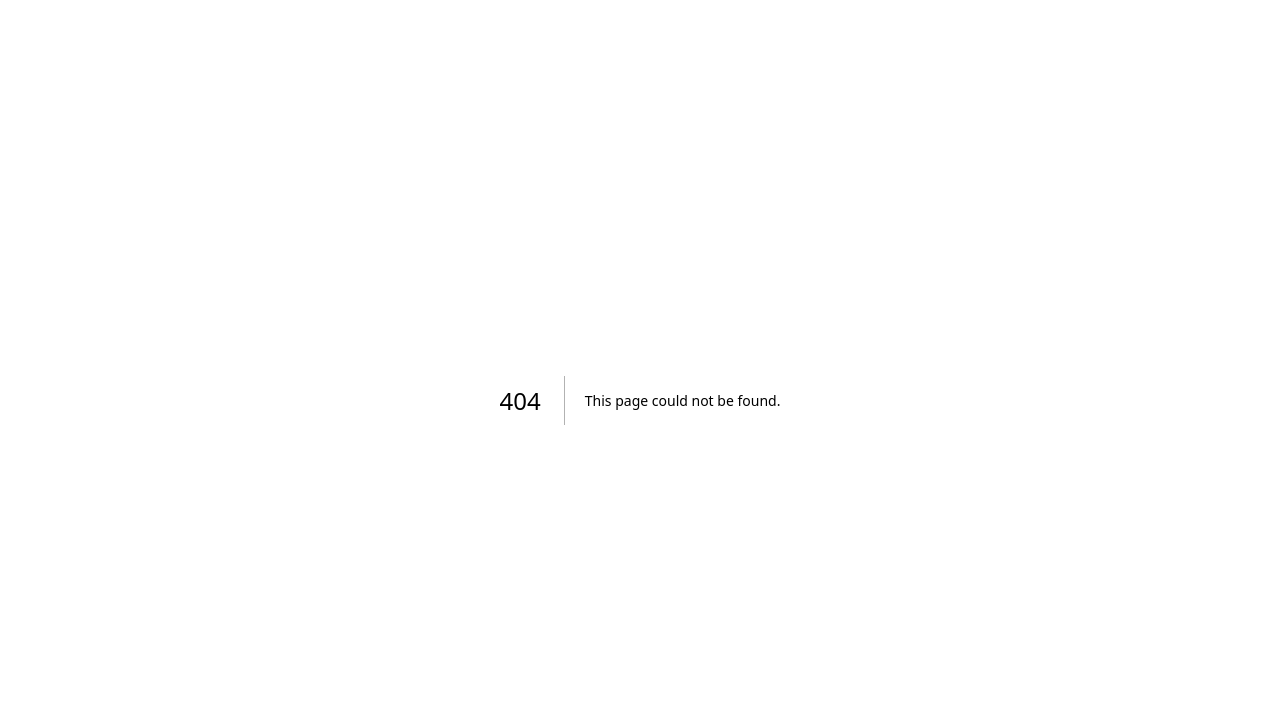
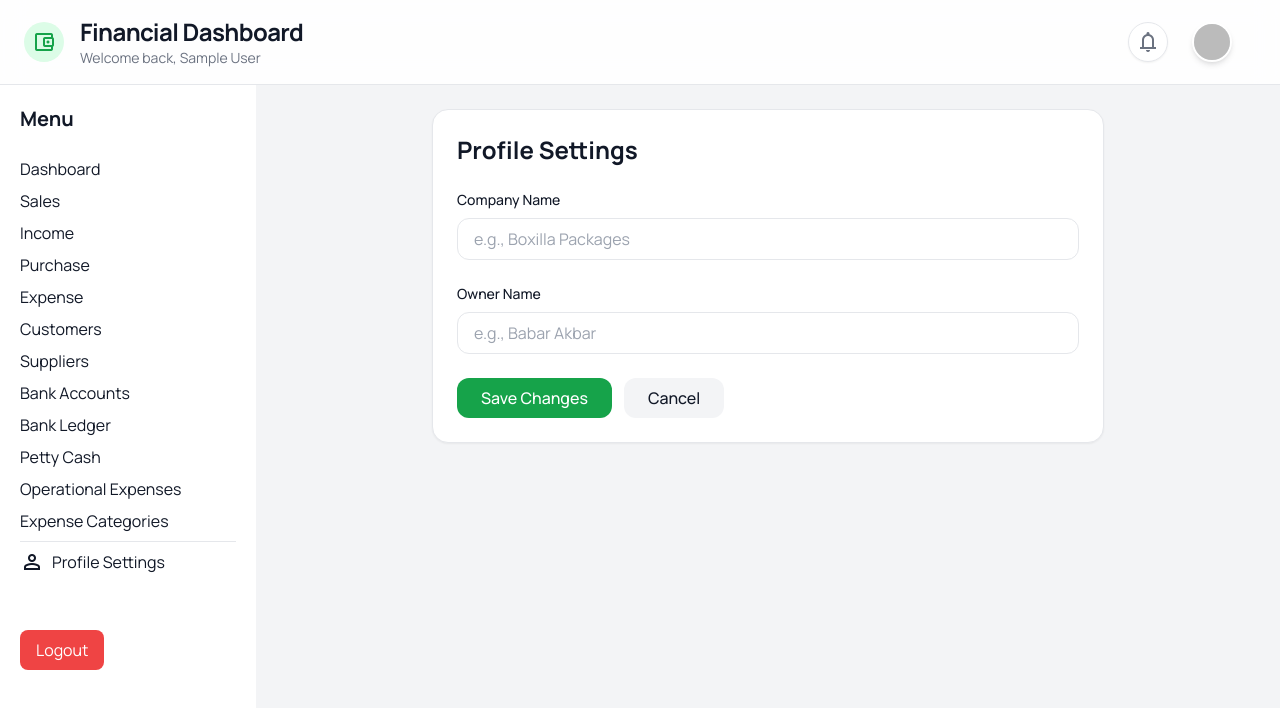
Before and after one commit to UmarBinAkbarAli/Ledger-app, a Next.js app: page /settings/profile in a window 1280 px wide. Before the commit this address had no page. Shown: the top 708 px of the page. Built offline with nearby package versions, Linux system fonts and the light colour scheme; no server answers; the database is empty; sample sign-in values are in the browser's storage.

Commit message:
added new dashboard with tons of feature specific to dashboard view

```diff
--- a/app/(dashboard)/dashboard/page.tsx
+++ b/app/(dashboard)/dashboard/page.tsx
@@ -6,7 +6,7 @@ import IncomeForm from "@/components/forms/IncomeForm";
 import ExpenseForm from "@/components/forms/ExpenseForm";
 import TransferForm from "@/components/forms/TransferForm";
 import { auth, db } from "@/lib/firebase";
-import { collection, query, where, getDocs } from "firebase/firestore";
+import { collection, query, where, getDocs, doc, getDoc } from "firebase/firestore";
 import { getPakistanDate } from "@/lib/dateUtils";
 
 type TimePeriod = "today" | "thisMonth" | "lastMonth" | "last7Days" | "last30Days";
@@ -38,7 +38,10 @@ export default function DashboardPage() {
   const [showExpenseModal, setShowExpenseModal] = useState(false);
   const [showTransferModal, setShowTransferModal] = useState(false);
   const [userName, setUserName] = useState("User");
+  const [companyName, setCompanyName] = useState("Your Company");
+  const [ownerName, setOwnerName] = useState("Owner Name");
   const [timePeriod, setTimePeriod] = useState<TimePeriod>("today");
+  const [showCards, setShowCards] = useState(true);
   const [metrics, setMetrics] = useState<MetricData>({
     totalSales: 0,
     totalPurchases: 0,
@@ -55,10 +58,26 @@ export default function DashboardPage() {
   const [loading, setLoading] = useState(true);
 
   useEffect(() => {
+    const loadUserProfile = async () => {
       const user = auth.currentUser;
       if (user) {
         setUserName(user.displayName || user.email?.split('@')[0] || "User");
+
+        // Fetch user profile from Firestore
+        try {
+          const userDoc = await getDoc(doc(db, "users", user.uid));
+          if (userDoc.exists()) {
+            const data = userDoc.data();
+            setCompanyName(data.companyName || "Your Company");
+            setOwnerName(data.ownerName || "Owner Name");
           }
+        } catch (err) {
+          console.error("Error loading user profile:", err);
+        }
+      }
+    };
+
+    loadUserProfile();
   }, []);
 
   // Load financial data when time period changes
@@ -338,7 +357,7 @@ export default function DashboardPage() {
   return (
     <div className="min-h-screen bg-background-light">
       {/* FINANCIAL OVERVIEW SECTION */}
-      <div className="px-4 py-6 md:px-8 lg:px-12 w-full max-w-[1400px] mx-auto">
+      <div className="px-6 py-6 w-full">
         <div className="flex flex-col sm:flex-row sm:items-center justify-between gap-4 mb-6">
           <h2 className="text-lg font-bold text-text-primary flex items-center gap-3">
             Financial Overview
@@ -347,6 +366,15 @@ export default function DashboardPage() {
             </span>
           </h2>
           <div className="flex items-center gap-3">
+            <button
+              onClick={() => setShowCards(!showCards)}
+              className="flex items-center gap-2 rounded-full border border-border-light bg-white px-4 py-2 text-sm font-medium text-text-primary hover:border-primary/50 hover:bg-gray-50 transition-all shadow-sm"
+            >
+              <span className="material-symbols-outlined text-[18px]">
+                {showCards ? 'visibility_off' : 'visibility'}
+              </span>
+              {showCards ? 'Hide Cards' : 'Show Cards'}
+            </button>
             <select
               value={timePeriod}
               onChange={(e) => setTimePeriod(e.target.value as TimePeriod)}
@@ -363,7 +391,7 @@ export default function DashboardPage() {
 
         {loading ? (
           <div className="text-center py-10 text-gray-500">Loading financial data...</div>
-        ) : (
+        ) : showCards ? (
           <section className="mb-8 grid grid-cols-1 gap-4 sm:grid-cols-2 lg:grid-cols-5">
             {/* Total Sales */}
             <MetricCard
@@ -417,26 +445,39 @@ export default function DashboardPage() {
               iconColor="text-purple-500"
             />
           </section>
-        )}
+        ) : null}
       </div>
 
       {/* MAIN CONTENT GRID */}
-      <div className="grid grid-cols-1 lg:grid-cols-3 gap-6 mb-8">
+      <div className="grid grid-cols-1 lg:grid-cols-3 gap-6 mb-8 px-6 items-center">
         {/* LEFT: BRANDING BANNER */}
         <div className="lg:col-span-2">
-          <div className="w-full bg-gradient-to-r from-slate-800 to-slate-900 rounded-xl p-8 shadow-sm border border-border-light text-white flex flex-col items-start justify-center min-h-[280px]">
+          <div className="w-full bg-gradient-to-r from-slate-800 to-slate-900 rounded-xl p-8 shadow-sm border border-border-light text-white flex flex-col items-start justify-center min-h-[280px] relative overflow-hidden">
+            {/* Background decoration */}
+            <div className="absolute -right-10 -top-10 size-40 rounded-full bg-white/5 blur-3xl"></div>
+            <div className="absolute -left-10 -bottom-10 size-40 rounded-full bg-primary/20 blur-3xl"></div>
+
+            <div className="relative z-10">
               <h1 className="text-4xl md:text-5xl font-extrabold tracking-tight mb-2">
-              Boxilla Packages
+                {companyName}
               </h1>
               <div className="h-1 w-20 bg-primary rounded mb-4"></div>
               <p className="text-lg md:text-xl text-gray-300 font-light">
-              Babar akbar
+                {ownerName}
               </p>
+              <Link
+                href="/settings/profile"
+                className="mt-4 inline-flex items-center gap-2 text-sm text-gray-400 hover:text-white transition-colors"
+              >
+                <span className="material-symbols-outlined text-[16px]">edit</span>
+                Edit Profile
+              </Link>
+            </div>
           </div>
         </div>
 
         {/* RIGHT: QUICK ACTIONS */}
-        <div>
+        <div className="flex flex-col">
           <h2 className="text-lg font-bold text-text-primary mb-4">Quick Actions</h2>
           <div className="grid grid-cols-2 gap-3">
             {/* Add Income */}
@@ -492,7 +533,7 @@ export default function DashboardPage() {
       </div>
 
       {/* RECENT TRANSACTIONS */}
-      <div className="bg-white rounded-xl shadow-sm border border-border-light p-6">
+      <div className="bg-white rounded-xl shadow-sm border border-border-light p-6 mx-6 mb-6">
         <div className="flex items-center justify-between mb-6">
           <h2 className="text-lg font-bold text-text-primary">Recent Transactions</h2>
           <Link href="/sales" className="text-sm text-primary hover:text-primary-dark font-medium flex items-center gap-1">
--- a/app/(dashboard)/layout.tsx
+++ b/app/(dashboard)/layout.tsx
@@ -34,32 +34,67 @@ export default function DashboardLayout({ children }: { children: ReactNode }) {
   }
 
   return (
-    <div className="flex min-h-screen bg-gray-100">
+    <div className="min-h-screen bg-background-light flex flex-col">
+      {/* TOP NAVIGATION BAR */}
+      <header className="sticky top-0 z-50 border-b border-border-light bg-white/90 backdrop-blur-md">
+        <div className="flex items-center justify-between gap-4 px-6 py-4">
+          <div className="flex items-center gap-4">
+            <div className="size-10 flex items-center justify-center bg-primary-light rounded-full text-primary">
+              <span className="material-symbols-outlined text-[24px]">account_balance_wallet</span>
+            </div>
+            <div>
+              <h1 className="text-xl md:text-2xl font-bold leading-tight tracking-tight text-text-primary">Financial Dashboard</h1>
+              <p className="text-sm text-text-secondary hidden sm:block">Welcome back, {user?.displayName || user?.email?.split('@')[0] || 'User'}</p>
+            </div>
+          </div>
+          <div className="flex items-center gap-3 md:gap-6 pr-6">
+            <button className="flex size-10 items-center justify-center rounded-full bg-white border border-border-light text-text-secondary hover:bg-gray-50 hover:text-primary transition-colors shadow-sm">
+              <span className="material-symbols-outlined text-[24px]">notifications</span>
+            </button>
+            <div className="h-10 w-10 overflow-hidden rounded-full border-2 border-white shadow-md bg-gray-200">
+              {user?.photoURL ? (
+                <img alt="User Profile" className="h-full w-full object-cover" src={user.photoURL} />
+              ) : (
+                <div className="h-full w-full flex items-center justify-center bg-primary text-white font-bold">
+                  {(user?.displayName?.[0] || user?.email?.[0] || 'U').toUpperCase()}
+                </div>
+              )}
+            </div>
+          </div>
+        </div>
+      </header>
 
-      {/* 🔴 Offline Banner (Top, Full Width) */}
+      {/* 🔴 Offline Banner */}
       {!online && (
-        <div className="fixed top-0 left-0 w-full bg-red-600 text-white text-center py-2 z-50">
+        <div className="bg-red-600 text-white text-center py-2 z-40">
           You are offline. Changes will sync automatically once you are online.
         </div>
       )}
 
+      <div className="flex flex-1">
         {/* Sidebar */}
-      <aside className="w-64 bg-white shadow-md p-5 space-y-4">
-        <h2 className="text-xl font-bold mb-6">Ledger App</h2>
+        <aside className="w-64 bg-white shadow-md p-5 space-y-4 hidden lg:block">
+          <h2 className="text-xl font-bold mb-6 text-text-primary">Menu</h2>
 
           <nav className="flex flex-col space-y-2">
-          <Link className="hover:text-blue-600" href="/dashboard">Dashboard</Link>
-          <Link className="hover:text-blue-600" href="/sales">Sales</Link>
-           <Link className="hover:text-blue-600" href="/income-list">Income</Link>
-          <Link className="hover:text-blue-600" href="/purchase">Purchase</Link>
-          <Link className="hover:text-blue-600" href="/expense-list">Expense</Link>
-          <Link className="hover:text-blue-600" href="/customers">Customers</Link>
-          <Link className="hover:text-blue-600" href="/supplier">Suppliers</Link>
-          <Link className="hover:text-blue-600" href="/bank-accounts">Bank Accounts</Link>
-          <Link className="hover:text-blue-600" href="/bank-ledger">Bank Ledger</Link>
-          <Link className="hover:text-blue-600" href="/petty-cash">Petty Cash</Link>
-          <Link className="hover:text-blue-600" href="/operational-expenses">Operational Expenses</Link>
-          <Link className="hover:text-blue-600" href="/settings/expense-categories">Expense Categories</Link>
+            <Link className="hover:text-primary transition-colors text-text-primary" href="/dashboard">Dashboard</Link>
+            <Link className="hover:text-primary transition-colors text-text-primary" href="/sales">Sales</Link>
+            <Link className="hover:text-primary transition-colors text-text-primary" href="/income-list">Income</Link>
+            <Link className="hover:text-primary transition-colors text-text-primary" href="/purchase">Purchase</Link>
+            <Link className="hover:text-primary transition-colors text-text-primary" href="/expense-list">Expense</Link>
+            <Link className="hover:text-primary transition-colors text-text-primary" href="/customers">Customers</Link>
+            <Link className="hover:text-primary transition-colors text-text-primary" href="/supplier">Suppliers</Link>
+            <Link className="hover:text-primary transition-colors text-text-primary" href="/bank-accounts">Bank Accounts</Link>
+            <Link className="hover:text-primary transition-colors text-text-primary" href="/bank-ledger">Bank Ledger</Link>
+            <Link className="hover:text-primary transition-colors text-text-primary" href="/petty-cash">Petty Cash</Link>
+            <Link className="hover:text-primary transition-colors text-text-primary" href="/operational-expenses">Operational Expenses</Link>
+            <Link className="hover:text-primary transition-colors text-text-primary" href="/settings/expense-categories">Expense Categories</Link>
+            <div className="border-t border-border-light my-2 pt-2">
+              <Link className="hover:text-primary transition-colors text-text-primary flex items-center gap-2" href="/settings/profile">
+                <span className="material-symbols-outlined text-[18px]">person</span>
+                Profile Settings
+              </Link>
+            </div>
           </nav>
 
           <div className="pt-10">
@@ -68,9 +103,10 @@ export default function DashboardLayout({ children }: { children: ReactNode }) {
         </aside>
 
         {/* Page content */}
-      <main className="flex-1 p-6 pt-16"> {/* pt-16 prevents content hiding under banner */}
+        <main className="flex-1">
           {children}
         </main>
       </div>
+    </div>
   );
 }
--- /dev/null
+++ b/app/(dashboard)/settings/profile/page.tsx
@@ -0,0 +1,152 @@
+"use client";
+
+import { useState, useEffect } from "react";
+import { auth, db } from "@/lib/firebase";
+import { doc, getDoc, setDoc } from "firebase/firestore";
+import { useRouter } from "next/navigation";
+
+export default function ProfileSettingsPage() {
+  const router = useRouter();
+  const [loading, setLoading] = useState(true);
+  const [saving, setSaving] = useState(false);
+  const [companyName, setCompanyName] = useState("");
+  const [ownerName, setOwnerName] = useState("");
+  const [error, setError] = useState("");
+  const [success, setSuccess] = useState("");
+
+  useEffect(() => {
+    const loadProfile = async () => {
+      const user = auth.currentUser;
+      if (!user) {
+        router.push("/login");
+        return;
+      }
+
+      try {
+        const userDoc = await getDoc(doc(db, "users", user.uid));
+        if (userDoc.exists()) {
+          const data = userDoc.data();
+          setCompanyName(data.companyName || "");
+          setOwnerName(data.ownerName || "");
+        }
+      } catch (err: any) {
+        console.error("Error loading profile:", err);
+        setError(err.message);
+      }
+
+      setLoading(false);
+    };
+
+    loadProfile();
+  }, [router]);
+
+  const handleSave = async (e: React.FormEvent) => {
+    e.preventDefault();
+    setError("");
+    setSuccess("");
+    setSaving(true);
+
+    try {
+      const user = auth.currentUser;
+      if (!user) {
+        setError("You must be logged in.");
+        return;
+      }
+
+      await setDoc(
+        doc(db, "users", user.uid),
+        {
+          companyName,
+          ownerName,
+          updatedAt: new Date(),
+        },
+        { merge: true }
+      );
+
+      setSuccess("Profile updated successfully!");
+      setTimeout(() => setSuccess(""), 3000);
+    } catch (err: any) {
+      console.error("Error saving profile:", err);
+      setError(err.message);
+    }
+
+    setSaving(false);
+  };
+
+  if (loading) {
+    return (
+      <div className="flex items-center justify-center min-h-screen">
+        <p className="text-text-secondary">Loading profile...</p>
+      </div>
+    );
+  }
+
+  return (
+    <div className="min-h-screen bg-background-light p-6">
+      <div className="max-w-2xl mx-auto">
+        <div className="bg-white rounded-xl shadow-sm border border-border-light p-6">
+          <h1 className="text-2xl font-bold text-text-primary mb-6">Profile Settings</h1>
+
+          {error && (
+            <div className="mb-4 p-3 bg-red-50 border border-red-200 rounded-lg text-red-600 text-sm">
+              {error}
+            </div>
+          )}
+
+          {success && (
+            <div className="mb-4 p-3 bg-green-50 border border-green-200 rounded-lg text-green-600 text-sm">
+              {success}
+            </div>
+          )}
+
+          <form onSubmit={handleSave} className="space-y-6">
+            <div>
+              <label className="block text-sm font-medium text-text-primary mb-2">
+                Company Name
+              </label>
+              <input
+                type="text"
+                value={companyName}
+                onChange={(e) => setCompanyName(e.target.value)}
+                placeholder="e.g., Boxilla Packages"
+                className="w-full px-4 py-2 border border-border-light rounded-lg focus:outline-none focus:ring-2 focus:ring-primary focus:border-transparent"
+                required
+              />
+            </div>
+
+            <div>
+              <label className="block text-sm font-medium text-text-primary mb-2">
+                Owner Name
+              </label>
+              <input
+                type="text"
+                value={ownerName}
+                onChange={(e) => setOwnerName(e.target.value)}
+                placeholder="e.g., Babar Akbar"
+                className="w-full px-4 py-2 border border-border-light rounded-lg focus:outline-none focus:ring-2 focus:ring-primary focus:border-transparent"
+                required
+              />
+            </div>
+
+            <div className="flex gap-3">
+              <button
+                type="submit"
+                disabled={saving}
+                className="px-6 py-2 bg-primary text-white rounded-lg hover:bg-primary-dark transition-colors disabled:opacity-50 disabled:cursor-not-allowed font-medium"
+              >
+                {saving ? "Saving..." : "Save Changes"}
+              </button>
+              <button
+                type="button"
+                onClick={() => router.push("/dashboard")}
+                className="px-6 py-2 bg-gray-100 text-text-primary rounded-lg hover:bg-gray-200 transition-colors font-medium"
+              >
+                Cancel
+              </button>
+            </div>
+          </form>
+        </div>
+      </div>
+    </div>
+  );
+}
```
Lines whose indentation alone changed are shown as unchanged.
